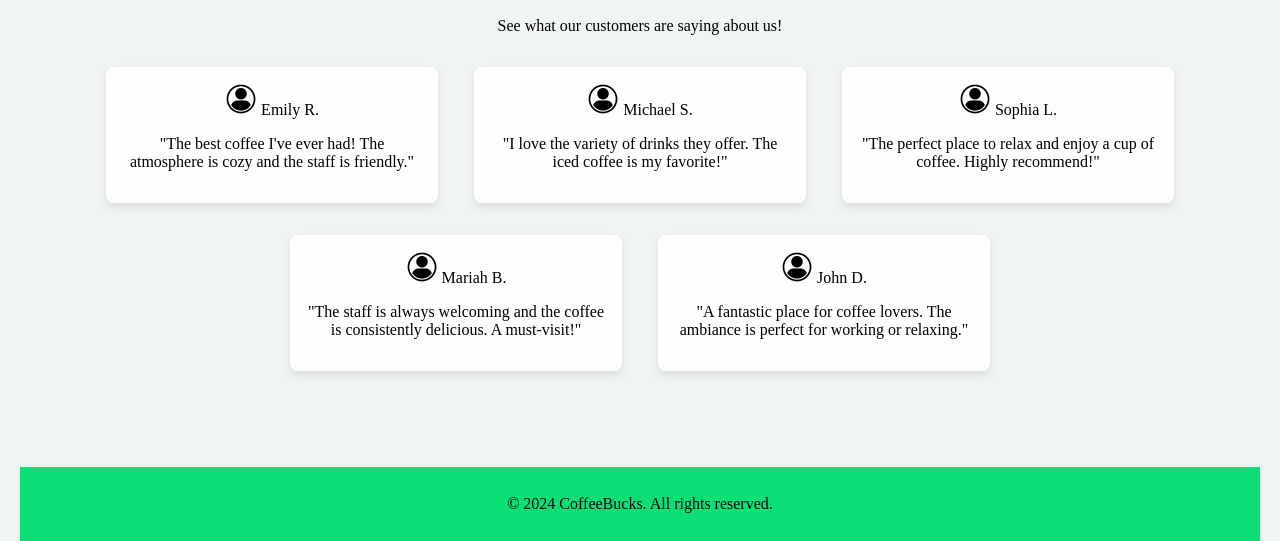
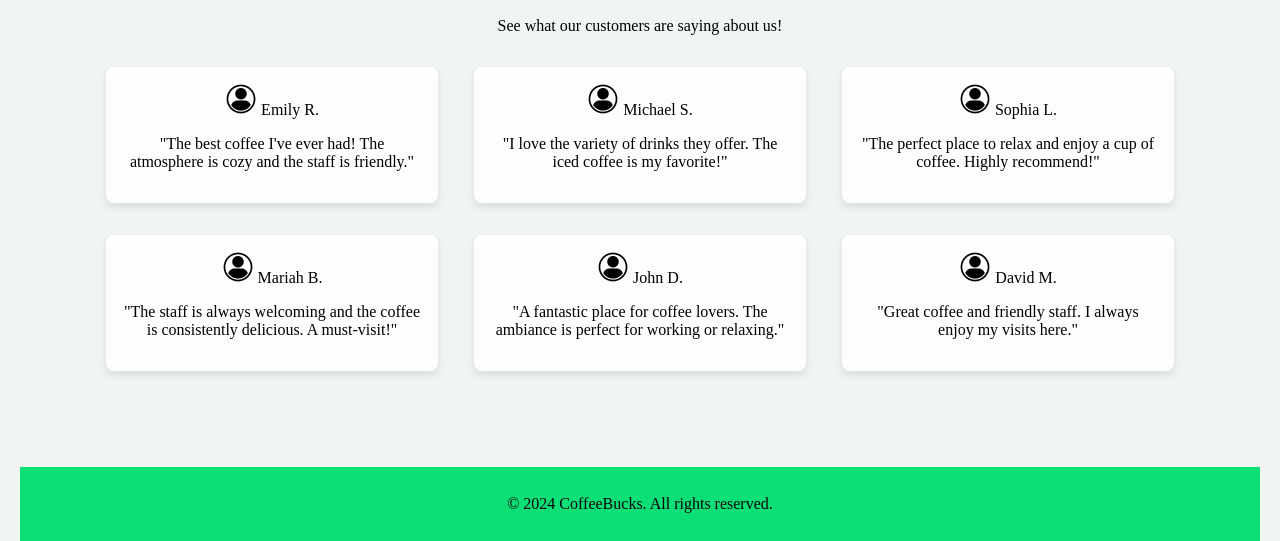
Before and after one commit to Ericchhun67/coffeebucks, a Flask app: page / in a window 1280 px wide. Shown: the part 2080-2621 px from the top of the page. Run offline with Flask 3, Linux system fonts and the light colour scheme.

Commit message:
Add index templates

```diff
--- a/templates/index.html
+++ b/templates/index.html
@@ -9,7 +9,7 @@
     <p>Discover the best coffee in town</p>
     <div class="pic-container">
         <a href="{{ url_for('pages.orders') }}" class="order-now-btn">Order Now</a>
-
+        <a href="{{ url_for('pages.locations') }}" class="location-btn">Find Us- coming soon</a>
     </div>
 </section>
 
@@ -116,6 +116,7 @@
         <section class="review-card review-card1">
             <img src="{{ url_for('static', filename='img/avatar.png') }}" alt="Customer 1" class="review-avatar review-avatar1">
             <span class="review-name">Emily R.</span>
+            <!-- add ratings stars -->
             <p class="review-text">"The best coffee I've ever had! The atmosphere is cozy and the staff is friendly."</p>
         </section>
         <section class="review-card review-card2">
@@ -138,7 +139,11 @@
             <span class="review-name">John D.</span>
             <p class="review-text">"A fantastic place for coffee lovers. The ambiance is perfect for working or relaxing."</p>
         </section>
-
+        <section class="review-card review-card6">
+            <img src="{{ url_for('static', filename='img/avatar.png')}}" alt="Customer 6" class="review-avatar review-avatar6">
+            <span class="review-name">David M.</span>
+            <p class="review-text">"Great coffee and friendly staff. I always enjoy my visits here."</p>
+        </section>
     </div>
 
 {% endblock %}
```
